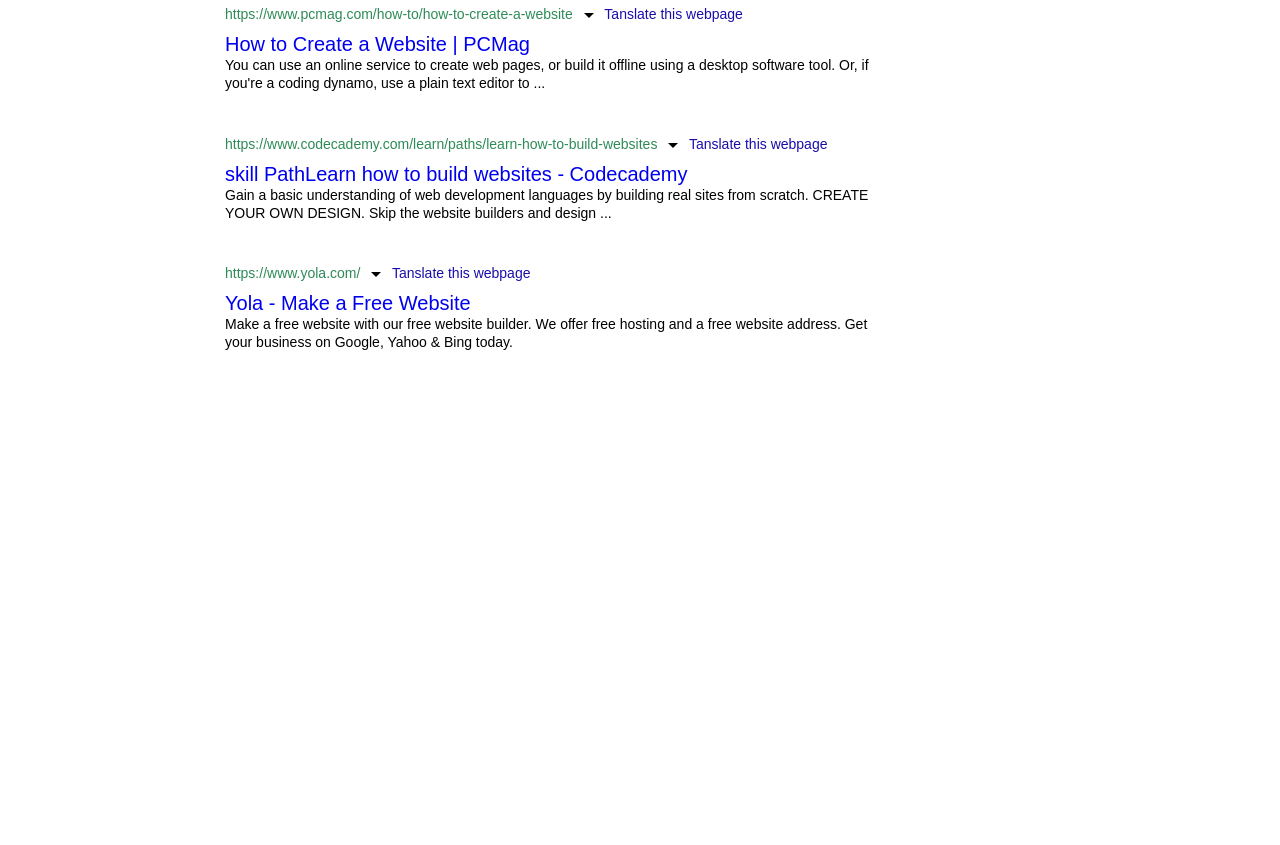
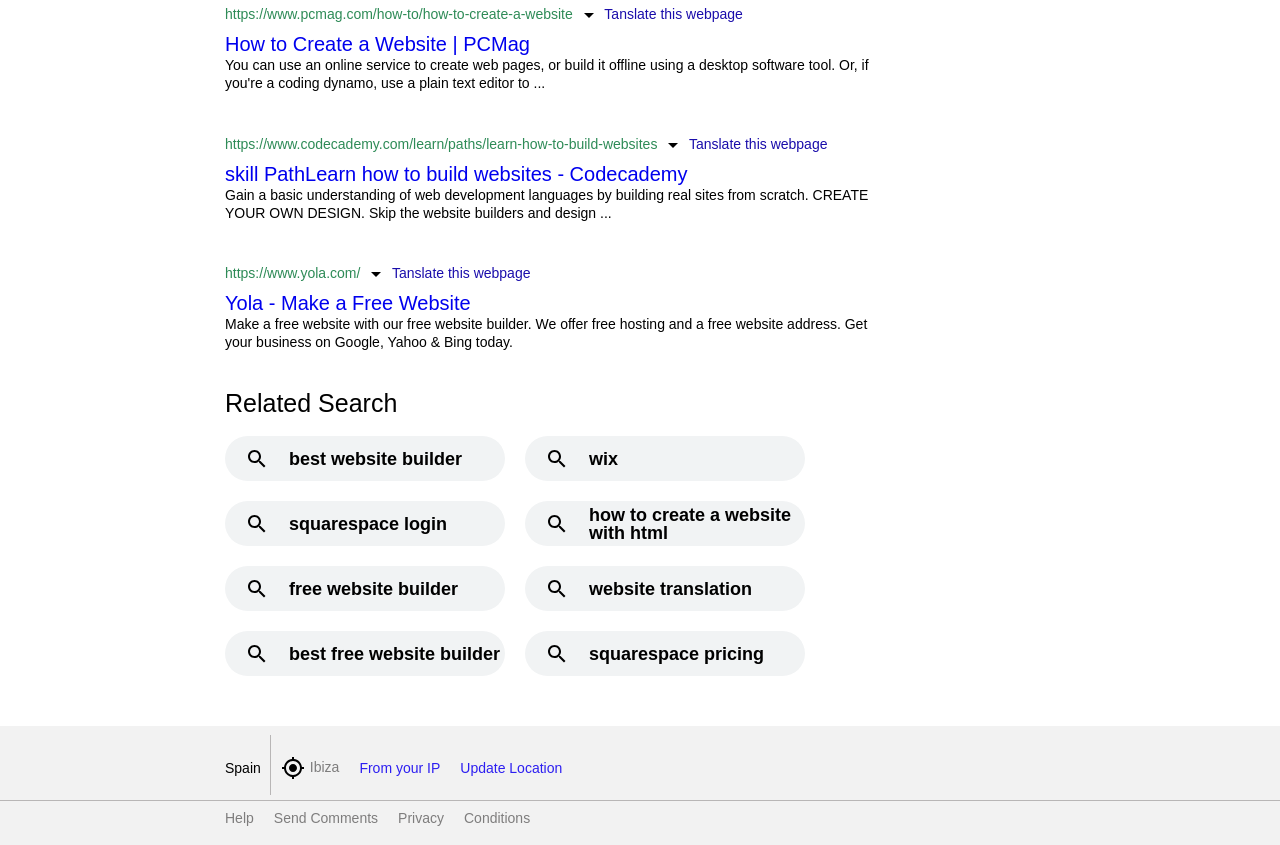
Before and after one commit to jmtheodinproject/google-search-results-page, a plain HTML site: page index.html in a window 1280 px wide. Shown: the part 1230-2075 px from the top of the page. Before the commit the page ends 1621 px from the top, so only its background shows below. Drawn offline with Linux system fonts and the light colour scheme.

Commit message:
Finished Mini Project Google Search Page(Optional)

```diff
--- a/css/main.css
+++ b/css/main.css
@@ -101,14 +101,20 @@ padding-left: 15px;
     margin-bottom: 40px;
 }
 
-#related-questions {
+.related-questions {
         position: relative;
     margin-left: 225px;
     width: 652px;
     margin-bottom: 40px;
 }
+.related-questions-2 {
+        position: relative;
+    margin-left: 225px;
+    width: 725px;
+    margin-bottom: 40px;
+}
 
-#related-questions div ul li {
+.related-questions div ul li {
     font-size: medium;
     font-weight:normal;
     padding: 10px 0;
@@ -118,7 +124,8 @@ padding-left: 15px;
     align-items: center;
 }
 
-#related-questions div ul li img {
+
+.related-questions div ul li img {
 vertical-align: middle;
 padding-left: 10px;
 
@@ -130,6 +137,8 @@ h2 {
     padding-bottom: 10px;
         border-bottom: 1px solid #d8d8d8;
 }
+
+
 
 h3 {
     padding-top: 5px;
@@ -173,3 +182,104 @@ a cite {
 .translation span:hover {
     text-decoration: underline;
 }
+
+.container {
+    display: flex;
+}
+
+.search-items {
+    display: flex;
+    flex-direction: column;
+}
+.search-items-2 {
+    display: flex;
+    flex-direction: column;
+    margin-left: 20px;
+}
+
+.round-bg {
+    background-color: #f1f3f4;
+    border-radius: 100px;
+    width: 280px;
+    display: flex;
+    height: 45px;
+    align-items: center;
+    margin: 10px 0;
+}
+
+.round-bg img {
+    margin-left: 20px;
+}
+.round-bg a {
+    margin-left: 20px;
+    text-decoration: none;
+    font-size: 18px;
+    font-weight: 700;
+    color: black;
+}
+
+.round-bg a:hover{
+    text-decoration: underline;
+}
+
+.footer-search-page{
+    background-color: #f2f2f2;
+    position: relative;
+    padding-top: 20px;
+}
+
+
+.footer-wrapper  {
+    margin-left: 225px;
+    max-width: 500px;
+    vertical-align: middle;
+}
+.footer-wrapper ul {
+  display: flex;
+  padding-bottom: 20px;
+  margin-top: 10px;
+  align-content: center;
+}
+
+.line {
+   height: 1px;
+   width: 100%;
+   background-color: #b8b6b6;
+}
+
+.footer-wrapper ul li {
+    padding-right: 20px;
+}
+.footer-wrapper ul li a{
+    color: #7e7d7d;
+}
+
+.footer-wrapper ul li a:hover{
+    color: #383838;
+}
+#list2{
+    margin-top: 10px;
+    padding-bottom: 20px ;
+}
+.normal-link{
+    color: #2d1ff1 !important;
+}
+
+.vertical-line {
+    background-color: #b8b6b6;
+    height: 60px;
+    width: 1px;
+    position: absolute;
+    bottom: 50px;
+    left: 270px;
+}
+
+img[alt="gps"]{
+    display: inline-block;
+    padding-right: 5px;
+    vertical-align: middle;
+}
+
+#list1{
+    align-items: center;
+}
--- a/index.html
+++ b/index.html
@@ -79,7 +79,7 @@
         </div>
     </div>
 
-    <div id="related-questions">
+    <div class="related-questions">
         <h2>Related Questions</h2>
         <div>
         <ul>
@@ -196,6 +196,71 @@
         on Google, Yahoo & Bing today.</p>
         </div>
     </div>
+    <div class="related-questions-2">
+            <h2 style="border: none;">Related Search</h2>
+        <div class="container">
+        <div class="search-items">
+            <div class="round-bg">
+                <img src="images/search_black_24dp.svg" alt="">
+                <a href="#">best website builder</a>
+            </div>
+            <div class="round-bg">
+                <img src="images/search_black_24dp.svg" alt="">
+                <a href="#">squarespace login</a>
+            </div>
+            <div class="round-bg">
+                <img src="images/search_black_24dp.svg" alt="">
+                <a href="#">free website builder</a>
+            </div>
+            <div class="round-bg">
+                <img src="images/search_black_24dp.svg" alt="">
+                <a href="#">best free website builder</a>
+            </div>
+            </div>
+            <div class="search-items-2">
+            <div class="round-bg">
+                <img src="images/search_black_24dp.svg" alt="">
+                <a href="#">wix</a>
+            </div>
+            <div class="round-bg">
+                <img src="images/search_black_24dp.svg" alt="">
+                <a href="#">how to create a website with html</a>
+            </div>
+            <div class="round-bg">
+                <img src="images/search_black_24dp.svg" alt="">
+                <a href="#">website translation</a>
+            </div>
+            <div class="round-bg">
+                <img src="images/search_black_24dp.svg" alt="">
+                <a href="#">squarespace pricing</a>
+            </div>
+            </div>
+            </div>
+        </div>
+    </div>
     </main>
+
+    <footer>
+        <div class="footer-search-page">
+            <div class="footer-wrapper">
+                <ul id="list1">
+                    <li>Spain</li>
+                    <div class="vertical-line"></div>
+                    <li><img src="images/gps_fixed_black_24dp.svg" alt="gps"><a href="#">Ibiza</a></li>
+                    <li><a class="normal-link" href="#">From your IP</a></li>
+                    <li><a class="normal-link" href="#">Update Location</a></li>
+                </ul>
+            </div>
+            <div class="line"></div>
+            <div class="footer-wrapper">
+                <ul id="list2">
+                    <li><a href="#">Help</a></li>
+                    <li><a href="#">Send Comments</a></li>
+                    <li><a href="#">Privacy</a></li>
+                    <li><a href="#">Conditions</a></li>
+                </ul>
+            </div>
+        </div>
+    </footer>
 </body>
 </html>
```
Also changed, not shown: images/gps_fixed_black_24dp.svg (added).
